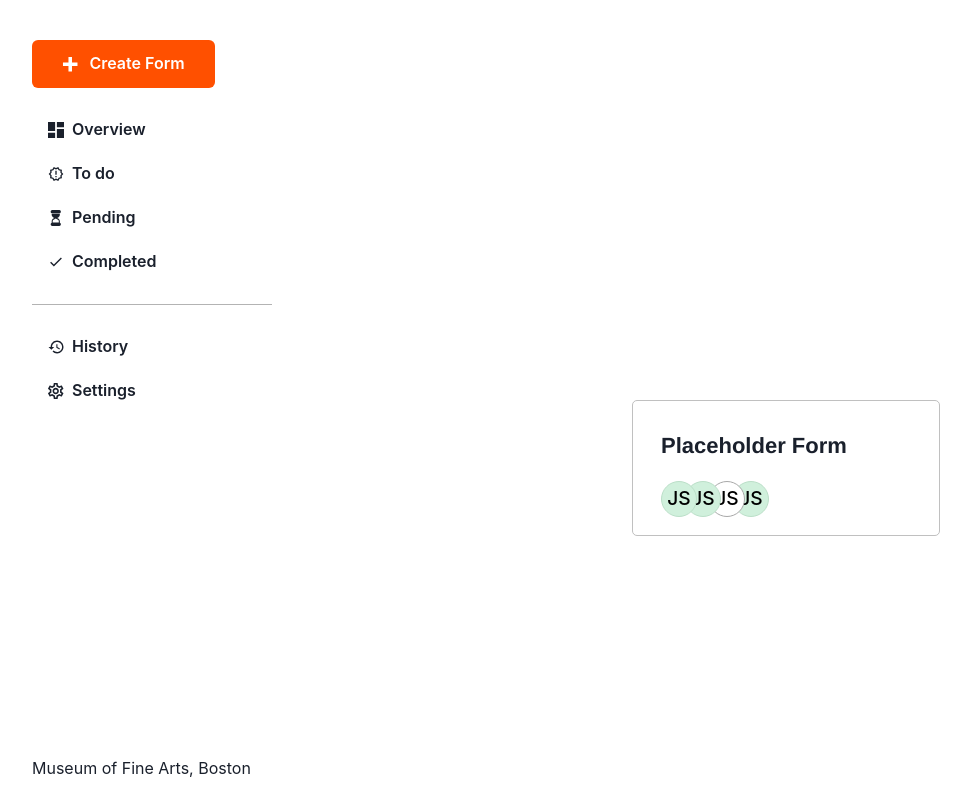
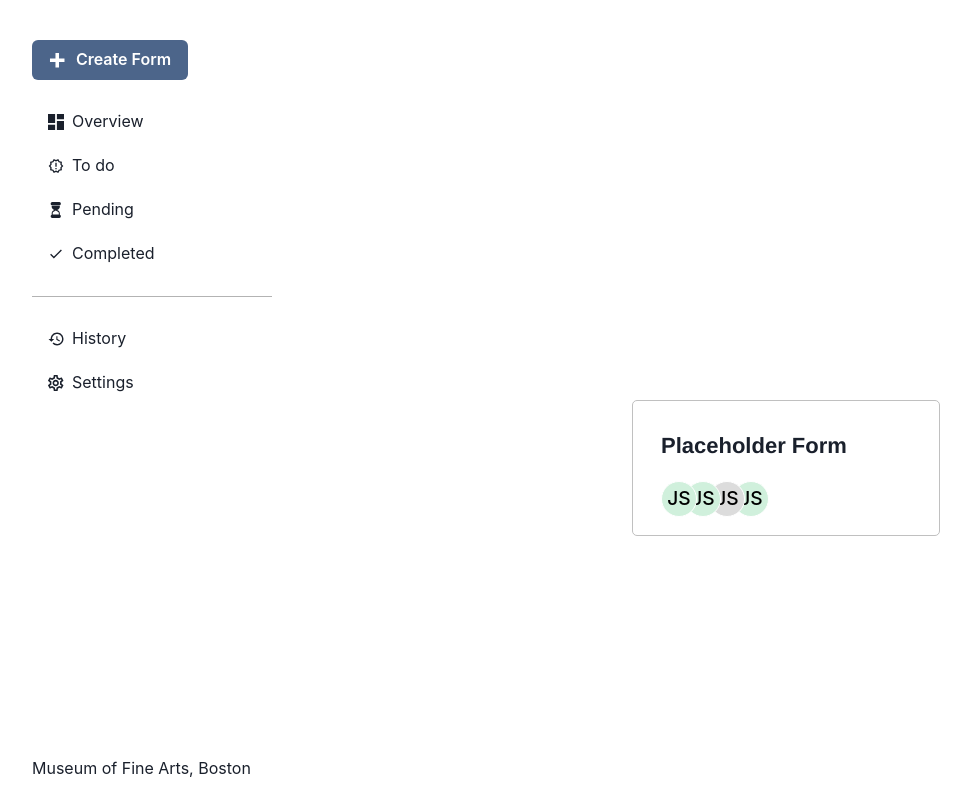
Before and after one commit to sandboxnu/mfa-form-automator, a Next.js app in the folder frontend/: page /test in a window 1280 px wide. Shown: the whole page, without its empty margins (8-979 px from the left). Built offline with nearby package versions, Linux system fonts and the light colour scheme.

Commit message:
changed colors and font based on figma design

```diff
--- a/frontend/src/components/NavBar.tsx
+++ b/frontend/src/components/NavBar.tsx
@@ -39,7 +39,8 @@ const StyleButton = ({ children, link }: { children: any; link: string }) => {
           borderRadius={10}
           // temporary until I figure out custom color schemes
           style={{
-            background: isActive ? "#FAFA78" : "white",
+            background: isActive ? "#EFEFEF" : "white",
+            fontWeight: isActive? "800" : "normal"
           }}
           _hover={{
             background: "#EFEFEF !important",
@@ -66,10 +67,10 @@ export const NavBar: React.FC = () => {
           <PopoverTrigger>
             <Button
               marginBottom="5"
-              height="48px"
-              width="183px"
+              height="40px"
+              width="156px"
               justifyContent="center"
-              bg="#FF5000"
+              bg="#4C658A"
               textColor="white"
               textAlign="center"
             >
--- a/frontend/src/components/OverviewForm.tsx
+++ b/frontend/src/components/OverviewForm.tsx
@@ -9,7 +9,7 @@ import { Assignee } from "utils/types";
 
 // Overview Form component for displaying forms in the dashboard
 // will probably have to change the types once the backend is finished
-export const OverviewForm = ({ formName, assignees } : { formName: String, assignees: Array<Assignee> }) => {
+export const OverviewForm = ({ formName, assignees }: { formName: String, assignees: Array<Assignee> }) => {
   return <>
     <Box w={308} h={136} border="1px solid #C0C0C0" borderRadius={5}>
       <Box paddingLeft="28px" paddingTop="28px">
@@ -18,7 +18,7 @@ export const OverviewForm = ({ formName, assignees } : { formName: String, assig
         </Text>
         <AvatarGroup size="md" max={5} marginTop={19}>
           {assignees.map((assignee: Assignee, index: number) => {
-              return <Avatar name={assignee.name} key={index} boxSize="36px" backgroundColor={assignee.signed ? "#D0F0DC" : "#FFFFFF"} border={assignee.signed ? "1px solid #BBDFC8" : "1px solid #A8A8A8"} color="black"/>
+            return <Avatar name={assignee.name} key={index} boxSize="36px" backgroundColor={assignee.signed ? "#D0F0DC" : "#DCDCDC"} border="1px solid #FFFFFF" color="black" />
           })}
         </AvatarGroup>
       </Box>
```
Lines whose indentation alone changed are shown as unchanged.
